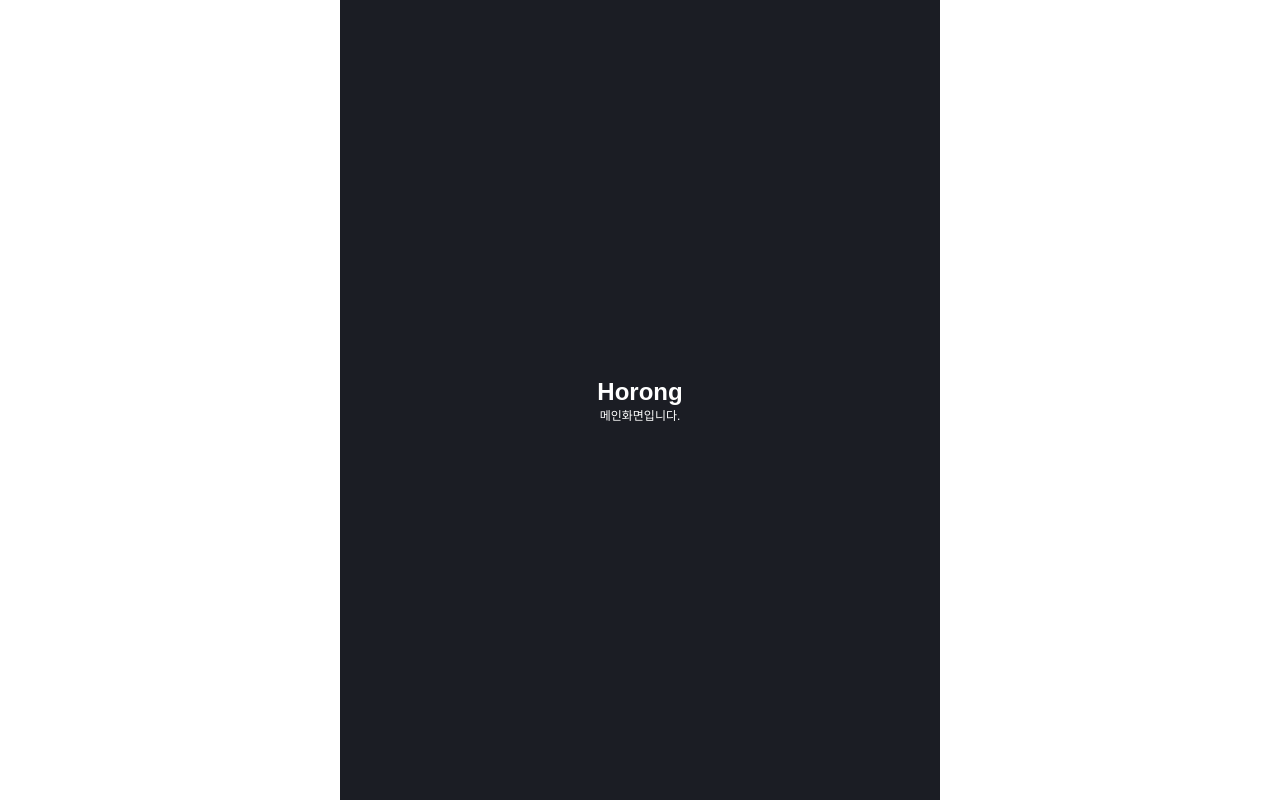
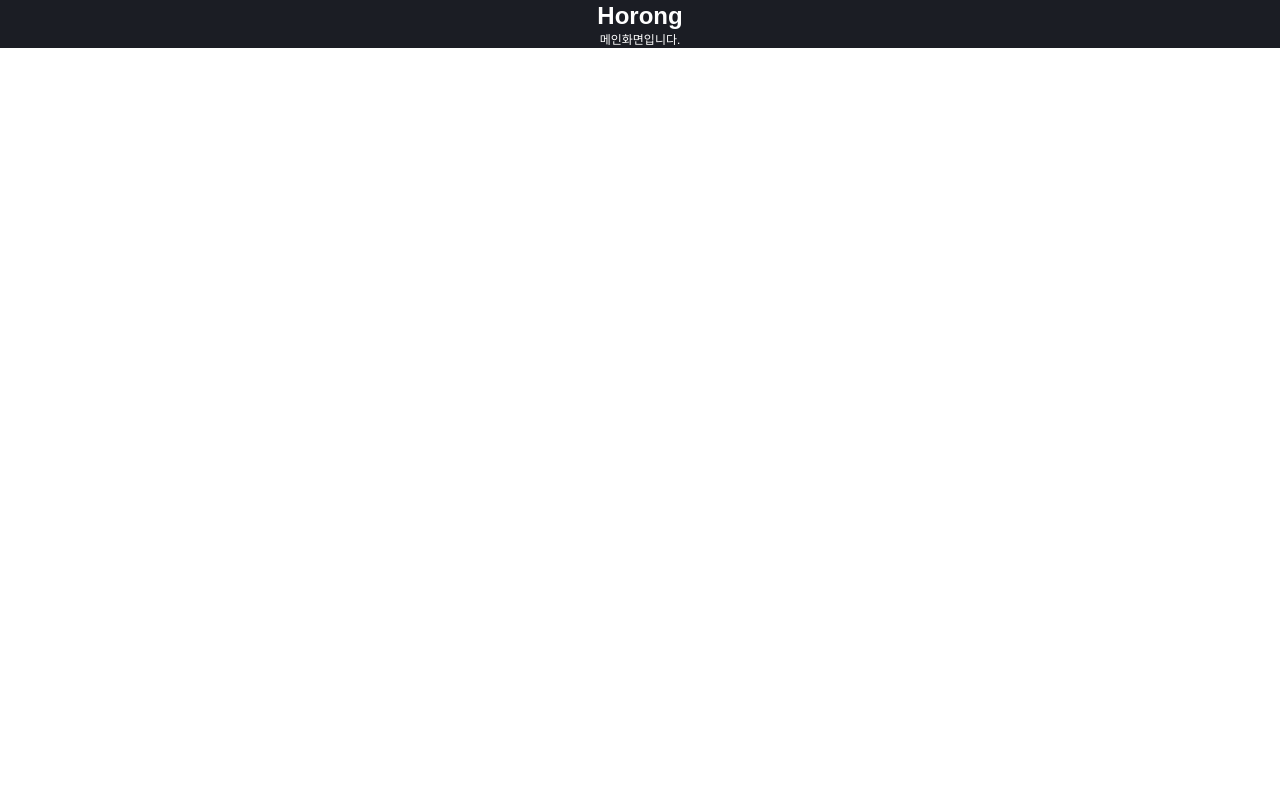
Before and after one commit to k-redstone/horong_fe, a Next.js app in the folder horong/: page / in a window 1280 px wide. Built offline with nearby package versions, Linux system fonts and the light colour scheme.

Commit message:
chore: global css 변경

```diff
--- a/horong/src/app/globals.css
+++ b/horong/src/app/globals.css
@@ -3,14 +3,13 @@
 @tailwind utilities;
 
 html {
-  height: 100dvh;
   overscroll-behavior: none;
 }
 body {
   color: #fff;
 
   min-width: 22.5rem;
-  max-width: 37.5rem;
+
   margin: 0 auto;
   font-family: Arial, Helvetica, sans-serif;
 }
```
